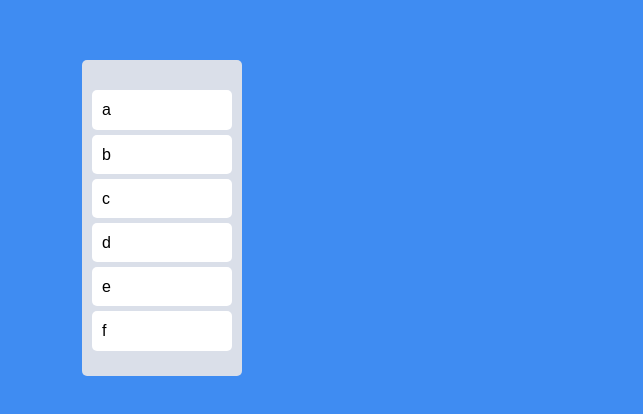
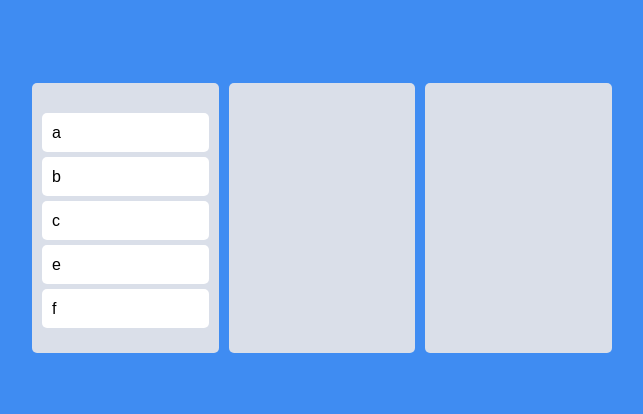
Before and after one commit to Jacesoul/react-TRELLO, a React (Create React App) app: page / in a window 1280 px wide. Shown: the part 182-596 px from the top of the page, without its empty margins (318-961 px from the left). Built offline with nearby package versions, Linux system fonts and the light colour scheme.

Commit message:
CREATE Multi Boards

```diff
--- a/src/App.tsx
+++ b/src/App.tsx
@@ -1,17 +1,12 @@
-import {
-  DragDropContext,
-  Draggable,
-  Droppable,
-  DropResult,
-} from "react-beautiful-dnd";
+import { DragDropContext, DropResult } from "react-beautiful-dnd";
 import { useRecoilState } from "recoil";
 import styled from "styled-components";
 import { toDoState } from "./atoms";
-import DragabbleCard from "./Components/DragabbleCard";
+import Board from "./Components/Board";
 
 const Wrapper = styled.div`
   display: flex;
-  max-width: 480px;
+  max-width: 580px;
   width: 100%;
   margin: 0 auto;
   justify-content: center;
@@ -22,15 +17,8 @@
 const Boards = styled.div`
   display: grid;
   width: 100%;
+  gap: 10px;
   grid-template-columns: repeat(3, 1fr);
-`;
-
-const Board = styled.div`
-  padding: 20px 10px;
-  padding-top: 30px;
-  background-color: ${(props) => props.theme.boardColor};
-  border-radius: 5px;
-  min-height: 200px;
 `;
 
 const toDos = ["a", "b", "c", "d", "e", "f"];
@@ -39,6 +27,7 @@
   const [toDos, setToDo] = useRecoilState(toDoState);
   const onDragEnd = ({ draggableId, destination, source }: DropResult) => {
     if (!destination) return;
+    /*
     setToDo((prevToDos) => {
       const toDosCopy = [...prevToDos];
       // 1) Delete item on source.index
@@ -53,25 +42,19 @@
       console.log(toDosCopy);
       return toDosCopy;
     });
+    */
   };
   return (
     <DragDropContext onDragEnd={onDragEnd}>
       <Wrapper>
         <Boards>
-          <Droppable droppableId="one">
-            {(magic) => (
-              <Board ref={magic.innerRef} {...magic.droppableProps}>
-                {toDos.map((toDo, index) => (
-                  <DragabbleCard
-                    key={toDo}
-                    index={index}
-                    toDo={toDo}
-                  ></DragabbleCard>
-                ))}
-                {magic.placeholder}
-              </Board>
-            )}
-          </Droppable>
+          {Object.keys(toDos).map((boardId) => (
+            <Board
+              boardId={boardId}
+              key={boardId}
+              toDos={toDos[boardId]}
+            ></Board>
+          ))}
         </Boards>
       </Wrapper>
     </DragDropContext>
--- /dev/null
+++ b/src/Components/Board.tsx
@@ -0,0 +1,33 @@
+import { Droppable } from "react-beautiful-dnd";
+import styled from "styled-components";
+import DragabbleCard from "./DragabbleCard";
+
+const Wrapper = styled.div`
+  padding: 20px 10px;
+  padding-top: 30px;
+  background-color: ${(props) => props.theme.boardColor};
+  border-radius: 5px;
+  min-height: 200px;
+`;
+
+interface IBoardProps {
+  toDos: string[];
+  boardId: string;
+}
+
+function Board({ toDos, boardId }: IBoardProps) {
+  return (
+    <Droppable droppableId={boardId}>
+      {(magic) => (
+        <Wrapper ref={magic.innerRef} {...magic.droppableProps}>
+          {toDos.map((toDo, index) => (
+            <DragabbleCard key={toDo} index={index} toDo={toDo}></DragabbleCard>
+          ))}
+          {magic.placeholder}
+        </Wrapper>
+      )}
+    </Droppable>
+  );
+}
+
+export default Board;
--- a/src/atoms.tsx
+++ b/src/atoms.tsx
@@ -1,6 +1,14 @@
 import { atom, selector } from "recoil";
 
-export const toDoState = atom({
+interface IToDoState {
+  [key: string]: string[];
+}
+
+export const toDoState = atom<IToDoState>({
   key: "toDo",
-  default: ["a", "b", "c", "d", "e", "f"],
+  default: {
+    to_do: ["a", "b", "c", "e", "f"],
+    doing: [],
+    done: [],
+  },
 });
```
